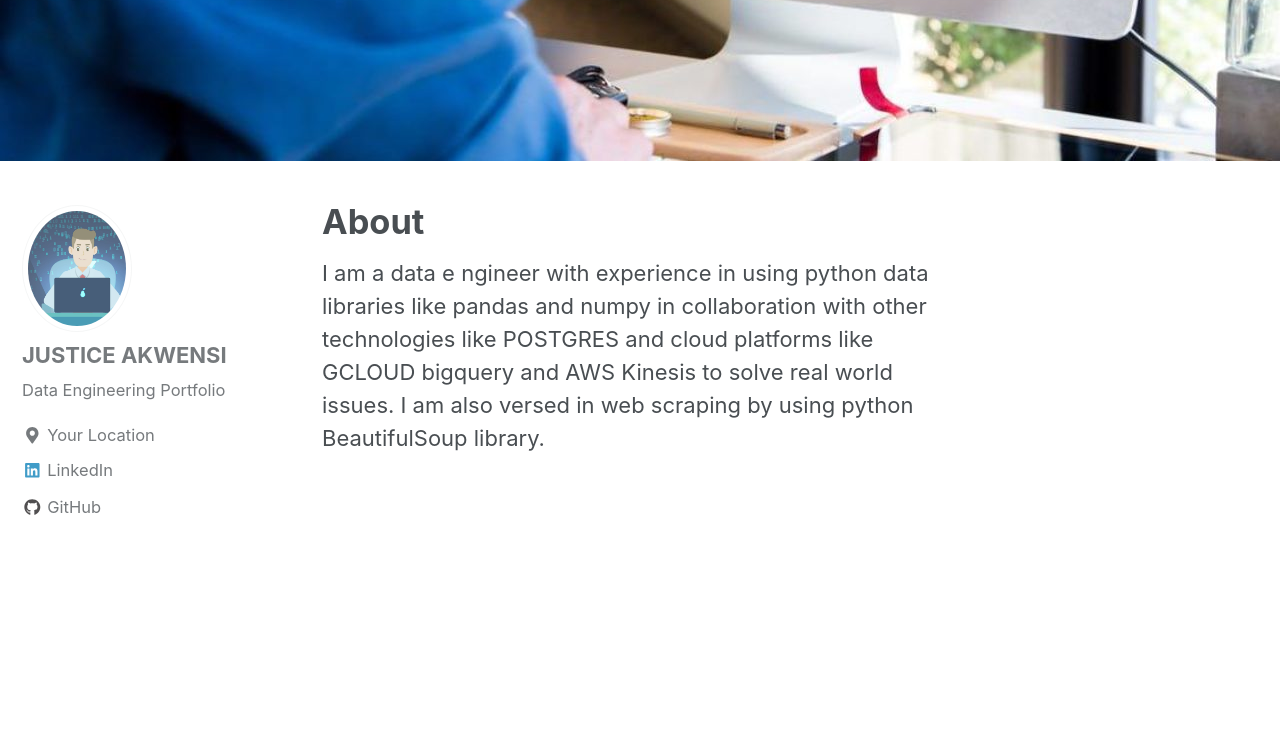
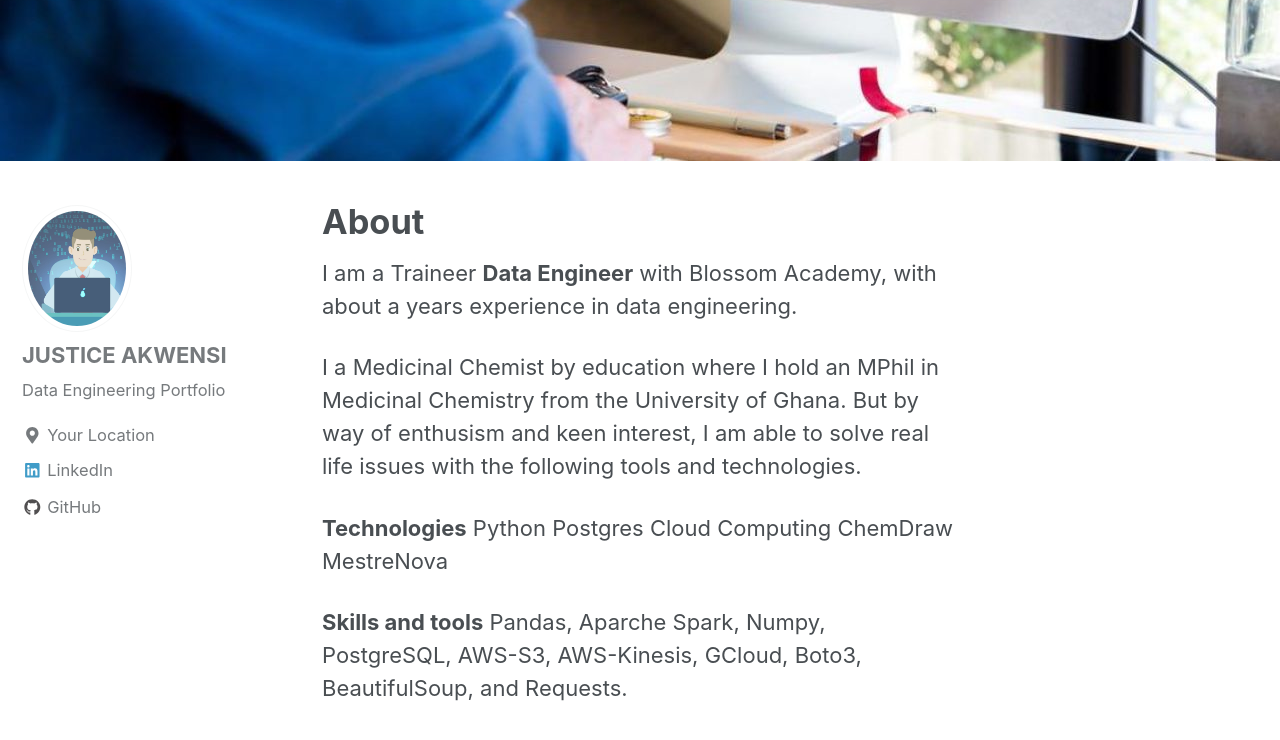
Before and after one commit to Akwensi/akwensi.github.io, a Jekyll site: the page built from _pages/about.md, in a window 1280 px wide and 900 px high, scrolled down 659 px. Shown: the top 740 px of the window. Built offline with Jekyll 4.4.1, drawn with Linux system fonts in a browser that asks for light colours; nearby versions of some CDN libraries.

Commit message:
about page changes

```diff
--- a/_pages/about.md
+++ b/_pages/about.md
@@ -5,4 +5,16 @@ header:
   image: "/images/bio.jpeg"
 ---
 
-I am a data e ngineer with experience in using python data libraries like pandas and numpy in collaboration with other technologies like POSTGRES and cloud platforms like GCLOUD bigquery and AWS Kinesis to solve real world issues. I am also versed in web scraping by using python BeautifulSoup library.
+I am a Traineer **Data Engineer** with Blossom Academy, with about a years experience in data engineering.
+
+I a Medicinal Chemist by education where I hold an MPhil in Medicinal Chemistry from the University of Ghana. But by way of enthusism and keen interest, I am able to solve real life issues with the following tools and technologies.
+
+**Technologies**
+Python
+Postgres
+Cloud Computing
+ChemDraw
+MestreNova
+
+**Skills and tools**
+Pandas, Aparche Spark, Numpy, PostgreSQL, AWS-S3, AWS-Kinesis, GCloud, Boto3, BeautifulSoup, and Requests.
```
